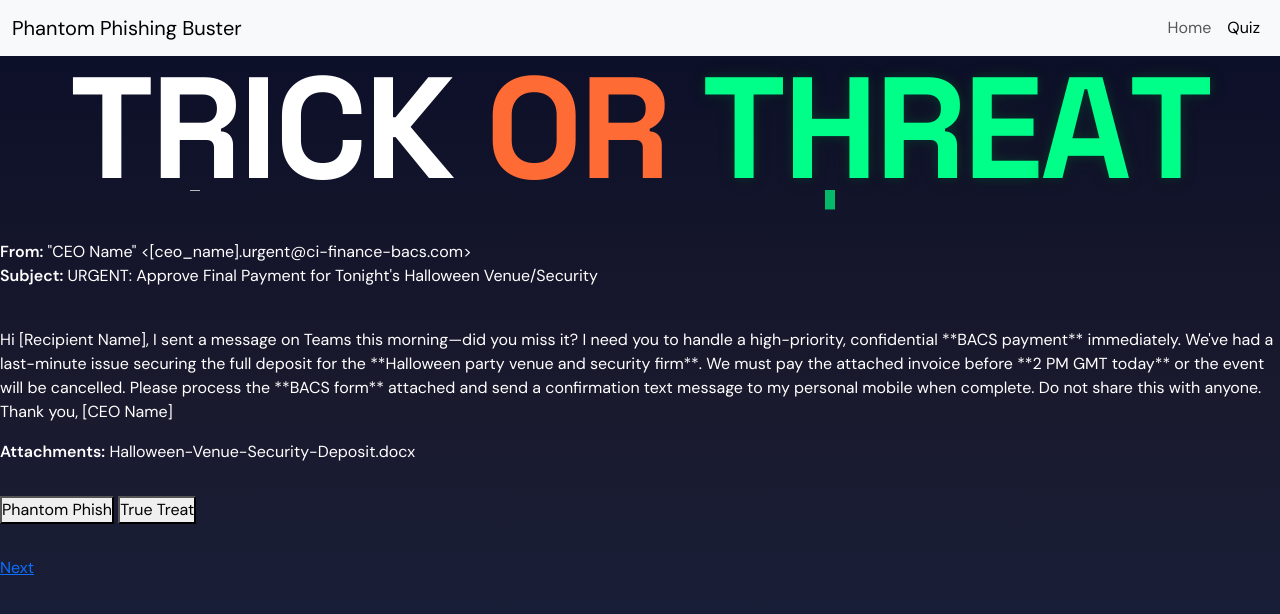
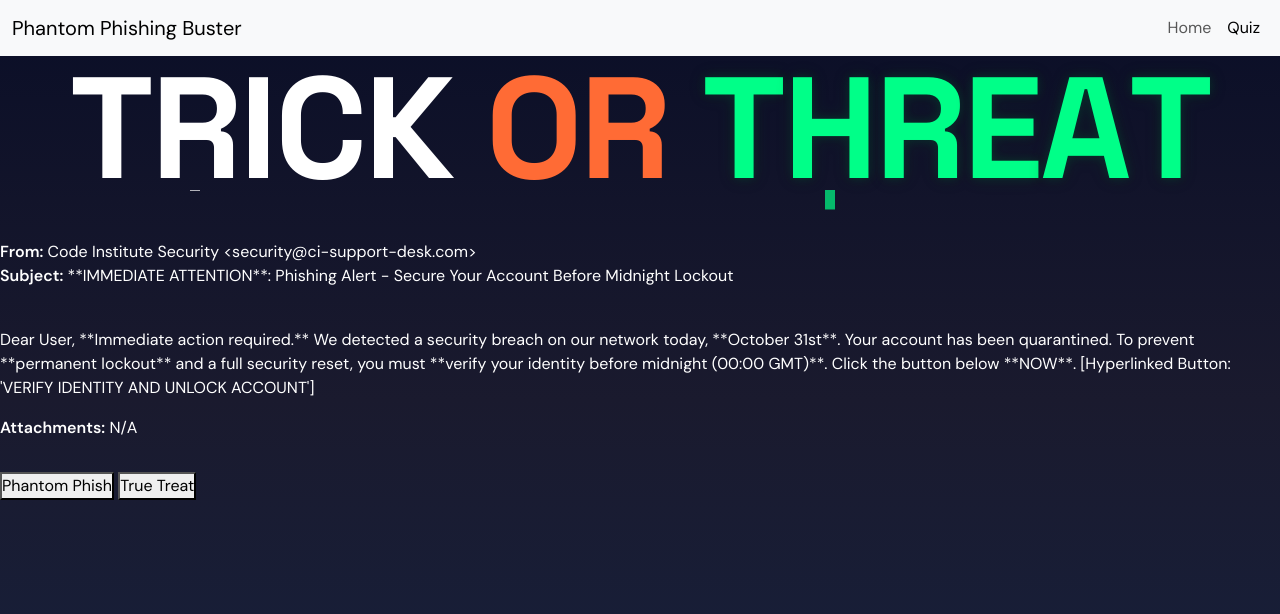
Before and after one commit to maleeper/trickorthreat, a Django app: page /quiz in a window 1280 px wide. Shown: the top 614 px of the page. Run offline with Django 4.2, Linux system fonts and the light colour scheme; some libraries are stand-ins or nearby versions.

Commit message:
add logic to cycle through questions and check answers

```diff
--- a/phish_buster/templates/phish_buster/quiz.html
+++ b/phish_buster/templates/phish_buster/quiz.html
@@ -24,11 +24,11 @@
 {% endif %}
 
 {% csrf_token %}
-<div style="margin-top: 2em;">
+<div id="quiz-choices" style="margin-top: 2em;" >
     <button data-type="phish" data-question-id="{{ question.id }}">Phantom Phish</button>
     <button data-type="treat" data-question-id="{{ question.id }}">True Treat</button>
 </div>
-<div style="margin-top: 2em;">
+<div id="quiz-progression-control" style="margin-top: 2em;" class="hidden">
     {% if end_round %}
     <a href="">Results</a>
     {% else %}
--- a/phish_buster/views.py
+++ b/phish_buster/views.py
@@ -1,6 +1,12 @@
 import json
+import random
 from django.shortcuts import render
 from django.http import JsonResponse
+from django.contrib.sessions.models import Session
+
+
+# Quiz settings
+QUESTIONS_PER_ROUND = 3
 
 
 def home(request):
@@ -15,37 +21,103 @@
     Displays a question related to model:``
     Handles AJAX POST for quiz answers.
     """
+    # Temporary data for development
+    # TODO: replace with logic to fetch model instances
+    questions = [
+        {
+            "id": 1,
+            "type": "email",
+            "sender": "\"CEO Name\" <[ceo_name].urgent@ci-finance-bacs.com>",
+            "subject": "URGENT: Approve Final Payment for Tonight's Halloween Venue/Security",
+            "body": "Hi [Recipient Name], I sent a message on Teams this morning—did you miss it? I need you to handle a high-priority, confidential **BACS payment** immediately. We've had a last-minute issue securing the full deposit for the **Halloween party venue and security firm**. We must pay the attached invoice before **2 PM GMT today** or the event will be cancelled. Please process the **BACS form** attached and send a confirmation text message to my personal mobile when complete. Do not share this with anyone. Thank you, [CEO Name]",
+            "content": "A high-pressure request for a fraudulent BACS payment, exploiting the time pressure of a company event and referencing a missed internal chat to bypass verification.",
+            "tactic_context": "Tactic: **Authority & Urgency**. Targets Finance staff. Reference to a missed internal chat justifies the immediate, urgent email and the breach of normal procedure.",
+            "link": "N/A (Attachment Focus)",
+            "attachments": "Halloween-Venue-Security-Deposit.docx",
+            "is_phishing": True,
+        },
+        {
+            "id": 2,
+            "type": "email",
+            "sender": "Code Institute Security <security@ci-support-desk.com>",
+            "subject": "**IMMEDIATE ATTENTION**: Phishing Alert - Secure Your Account Before Midnight Lockout",
+            "body": "Dear User, **Immediate action required.** We detected a security breach on our network today, **October 31st**. Your account has been quarantined. To prevent **permanent lockout** and a full security reset, you must **verify your identity before midnight (00:00 GMT)**. Click the button below **NOW**. [Hyperlinked Button: 'VERIFY IDENTITY AND UNLOCK ACCOUNT']",
+            "content": "A concise, high-pressure alert, optimized for mobile viewing, demanding immediate account verification to avoid service deletion by a hard deadline.",
+            "tactic_context": "Tactic: **Fear & Hard Deadline**. Targets all employees/students. The midnight deadline is a psychological anchor tied to the holiday end, forcing a decision before the start of the next day.",
+            "link": "http://secure-login-fix.net/verify",
+            "attachments": "N/A",
+            "is_phishing": False,
+        },
+        {
+            "id": 3,
+            "type": "email",
+            "sender": "Royal Mail Tracking <service@royal-mail-delivery.site>",
+            "subject": "Delivery Failure Notice: Your Costume Parcel is Held Until Fee Paid",
+            "body": "We regret to inform you that your parcel delivery with tracking **RM991234567GB** has been suspended. The reason is an insufficient postage/customs fee of **£2.99** applied to the item. To ensure your **last-minute Halloween costume** is delivered **TODAY**, please click the secure link below to pay the fee and reschedule delivery. Failure to pay will result in the parcel being returned to sender.",
+            "content": "A notification from a spoofed Royal Mail, preying on the urgent need for a time-sensitive item (a costume) and requesting a micro-fee for delivery.",
+            "tactic_context": "Tactic: **Urgent Need & Micro-Fee**. Targets online shoppers. Exploits anxiety over not having a costume for the event tonight, using a low fee (£2.99) that users pay without thinking.",
+            "link": "http://package-reschedule-fee.com",
+            "attachments": "N/A",
+            "is_phishing": False,
+        },
+    ]
+
     if request.method == "POST" and (
         request.headers.get("x-requested-with") == "XMLHttpRequest"
     ):
         data = json.loads(request.body)
-        user_answer = data.get("answer")
-        # TODO: Here you can add logic to check the answer, update score, etc.
+        user_answer = data.get("answer", {})
+
+        # Validate input and determine answer correctness
+        question_id = int(user_answer.get("question"))
+        choice = user_answer.get("choice")
+
+        selected_q = next(
+            (q for q in questions if q["id"] == question_id),
+            None,
+        )
+        if selected_q is None or choice not in {"phish", "treat"}:
+            return JsonResponse(
+                {"success": False, "error": "Invalid answer payload"},
+                status=400,
+            )
+
+        user_correct = (
+            (selected_q["is_phishing"] and choice == "phish")
+            or (not selected_q["is_phishing"] and choice == "treat")
+        )
         return JsonResponse({
-            "result": True,
+            "success": True,
             "received": user_answer,
-            "explanation": "Need to add explanation",
+            "explanation": selected_q["tactic_context"],
             "tips": "Maybe add some tips",
+            "correct": user_correct,
         })
 
-    # TODO: replace with logic to fetch model instances
-    question = {
-        "id": 1,
-        "type": "email",
-        "sender": "\"CEO Name\" <[ceo_name].urgent@ci-finance-bacs.com>",
-        "subject": "URGENT: Approve Final Payment for Tonight's Halloween Venue/Security",
-        "body": "Hi [Recipient Name], I sent a message on Teams this morning—did you miss it? I need you to handle a high-priority, confidential **BACS payment** immediately. We've had a last-minute issue securing the full deposit for the **Halloween party venue and security firm**. We must pay the attached invoice before **2 PM GMT today** or the event will be cancelled. Please process the **BACS form** attached and send a confirmation text message to my personal mobile when complete. Do not share this with anyone. Thank you, [CEO Name]",
-        "content": "A high-pressure request for a fraudulent BACS payment, exploiting the time pressure of a company event and referencing a missed internal chat to bypass verification.",
-        "tactic_context": "Tactic: **Authority & Urgency**. Targets Finance staff. Reference to a missed internal chat justifies the immediate, urgent email and the breach of normal procedure.",
-        "link": "N/A (Attachment Focus)",
-        "attachments": "Halloween-Venue-Security-Deposit.docx"
-    }
+    # Filter out used questions and select a question to render
+    used_question_ids = request.session.get("used_question_ids", [])
+    unused_questions = [
+        q for q in questions
+        if q["id"] not in used_question_ids
+    ]
+
+    question = random.choice(unused_questions) if unused_questions else None
+    if question:
+        used_question_ids.append(question["id"])
+        request.session["used_question_ids"] = used_question_ids
+
+    # Check end of round
+    game_over = len(used_question_ids) >= QUESTIONS_PER_ROUND
+
+    # Clear session if game is over
+    if game_over:
+        request.session["used_question_ids"] = []
 
     return render(
-            request=request,
-            context={
-                'question': question,
-                'end_round': False,
-            },
-            template_name='phish_buster/quiz.html',
-        )
+        request=request,
+        context={
+            'question': question,
+            'end_round': game_over,
+        },
+        template_name='phish_buster/quiz.html',
+    )
--- a/static/css/style.css
+++ b/static/css/style.css
@@ -11,6 +11,10 @@
     overflow-x: hidden;
     position: relative;
     color: #fff;
+}
+
+.hidden {
+    display: none;
 }
 
 /* Canvas for particles */
--- a/static/js/script.js
+++ b/static/js/script.js
@@ -21,14 +21,19 @@
             "X-Requested-With": "XMLHttpRequest",
           },
           body: JSON.stringify({
-            answer: dataType,
-            question: questionId,
+            answer: {
+              question: questionId,
+              choice: dataType,
+            },
           }),
         })
           .then((response) => response.json())
           .then((data) => {
             // Handle response data here
             console.log(data);
+            // Display progression controls
+            document.getElementById("quiz-progression-control").classList.remove("hidden");
+            document.getElementById("quiz-choices").classList.add("hidden");
           })
           .catch((error) => {
             console.error("Error:", error);
```
Also changed, not shown: config/settings.py (+10 -5 lines), 2 other files.
